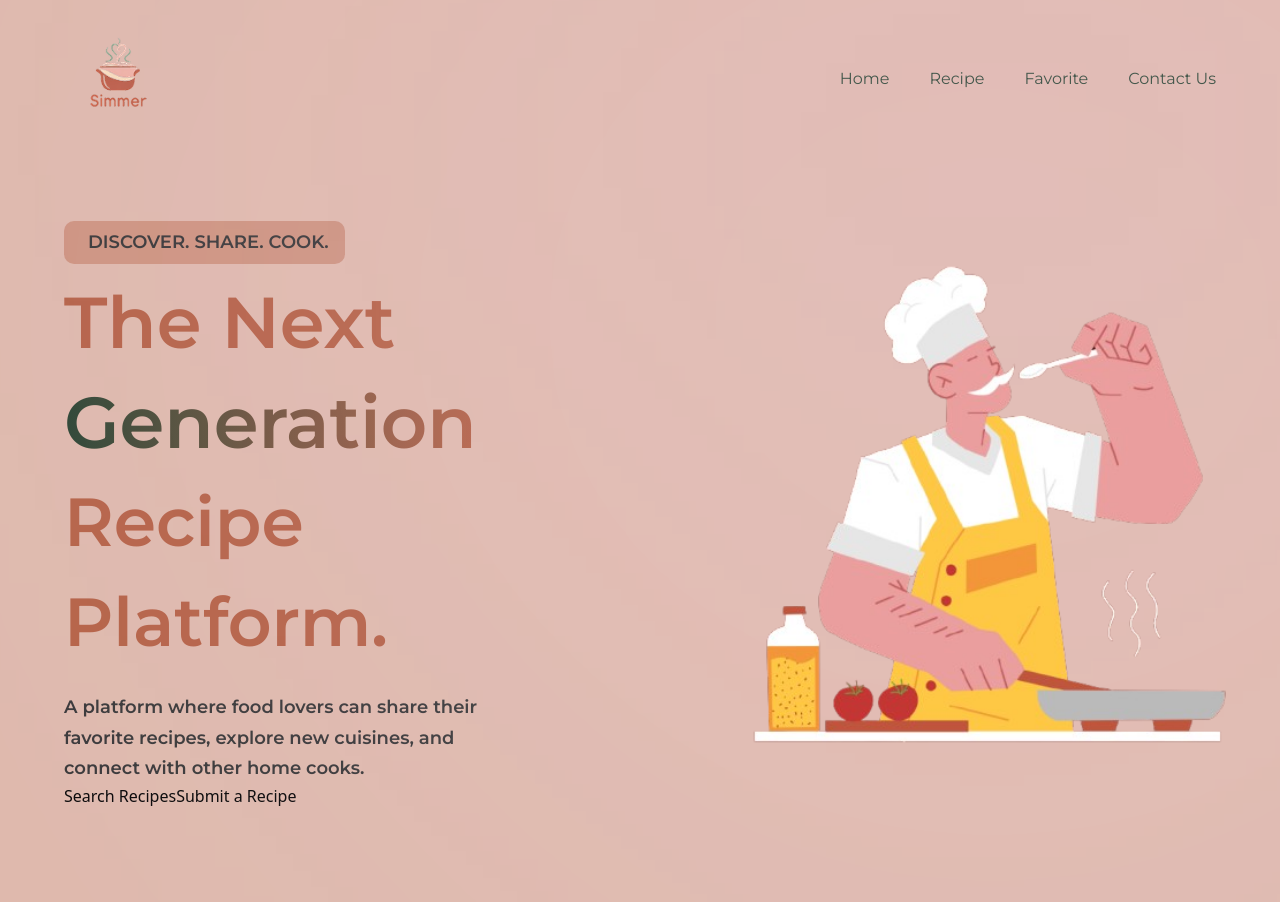
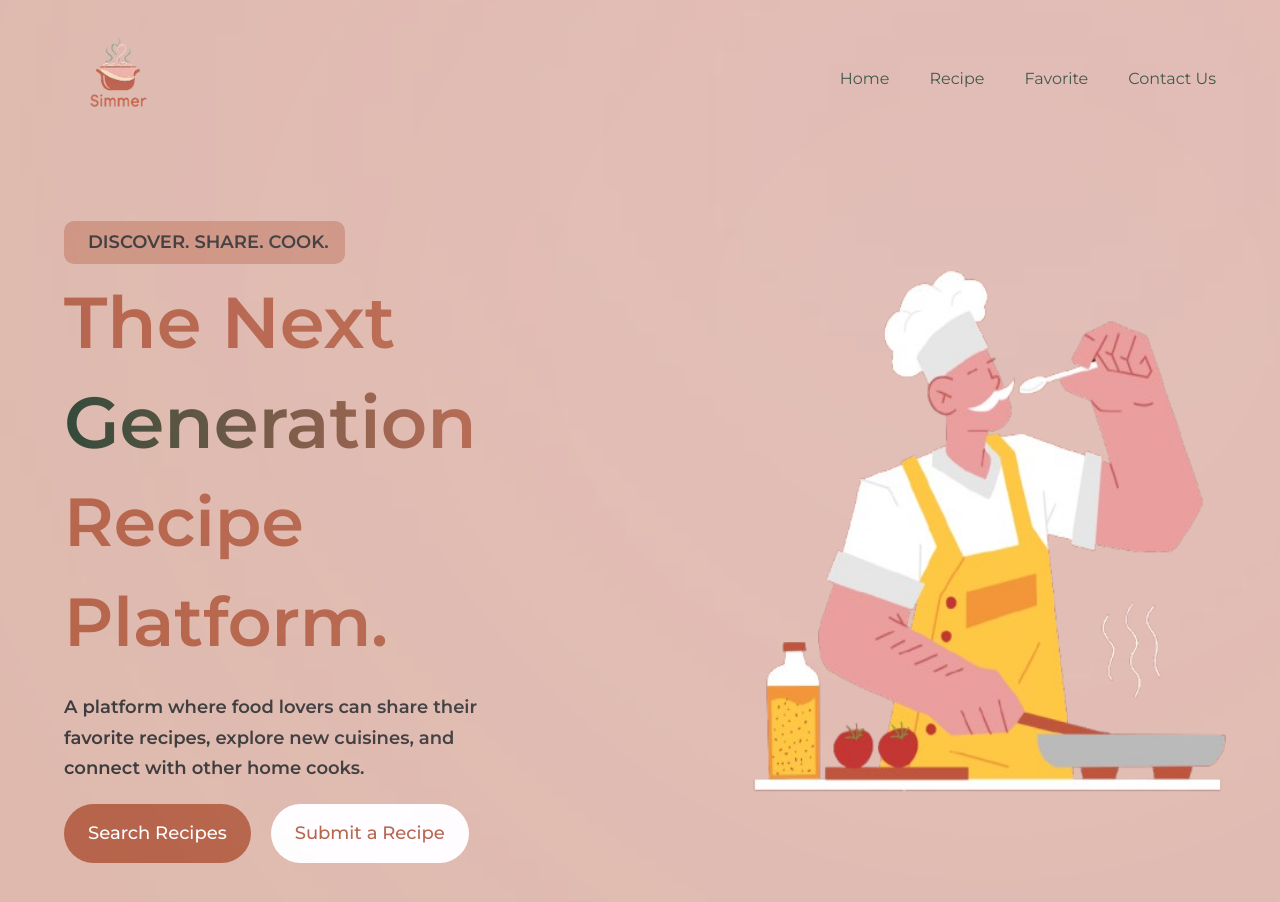
Before and after one commit to Juditho19/Simmer, a React (Vite) app in the folder simmer_website/: page / in a window 1280 px wide. Shown: the top 902 px of the page. Built offline with nearby package versions, Linux system fonts and the light colour scheme; a web font is replaced by a local one.

Commit message:
changed layout, finished hommepage

```diff
--- a/simmer_website/src/components/Button.jsx
+++ /dev/null
@@ -1,9 +0,0 @@
-import React from 'react'
-
-const Button = () => {
-  return (
-    <div>Button</div>
-  )
-}
-
-export default Button
--- a/simmer_website/src/components/Hero.jsx
+++ b/simmer_website/src/components/Hero.jsx
@@ -1,5 +1,6 @@
 import styles from "../style"
 import hero_image from "../assets/hero_image.png";
+import Button from './Button';
 
 const Hero = () => (
     <section id="home" className={`flex md:flex-row
@@ -34,9 +35,21 @@ const Hero = () => (
           explore new cuisines, and connect with other home cooks.
         </p>
 
-        <div>
-          <button>Search Recipes</button>
-          <button>Submit a Recipe</button>
+        <div className="flex mt-5">
+
+          <button className={`py-4 px-6 bg-secondary
+            font-montserrat font-medium text-[18px]
+            text-white outline-none rounded-full mr-5
+            ${styles}`}>
+              Search Recipes
+          </button>
+
+          <button className={`py-4 px-6 bg-white
+            font-montserrat font-medium text-[18px]
+            text-secondary outline-none rounded-full
+            ${styles}`}>
+              Submit a Recipe
+          </button>
         </div>
 
       </div>
--- a/simmer_website/src/components/SearchRecipe.jsx
+++ b/simmer_website/src/components/SearchRecipe.jsx
@@ -6,7 +6,7 @@ const SearchRecipe = () => {
     <div className="flex justify-center py-8">
       {/* serach container*/}
       {/* search input with icons */}
-      <div className="flex items-center bg-[#F7EEDD] border-4 border-[#B35E42] rounded-full px-4 py-3 w-full max-w-2xl">
+      <div className="flex items-center bg-white border-4 border-[#B35E42] rounded-full px-4 py-3 w-full max-w-2xl">
         <img
             src={MagnifyingGlass}
             alt="Search"
```
